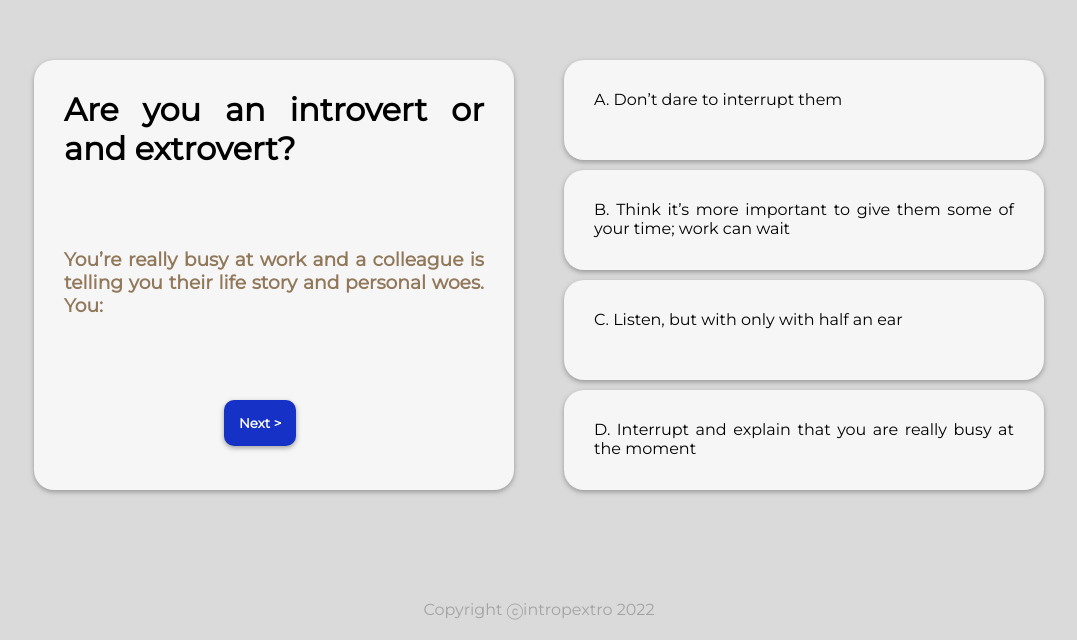
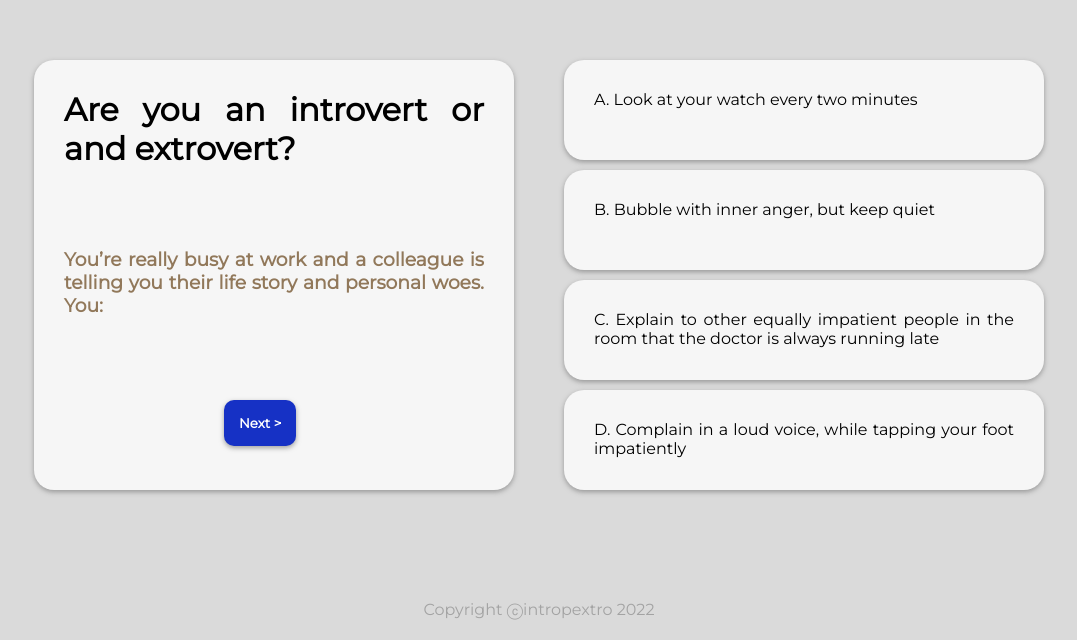
Before and after one commit to phenomenone/survey_introvert_extrovert, a React (Create React App) app: page / in a window 1280 px wide. Shown: the part 160-800 px from the top of the page, without its empty margins (101-1178 px from the left). Built offline with nearby package versions, Linux system fonts and the light colour scheme; a web font is replaced by a local one.

Commit message:
[Fix] Update and refactor App component to Show Maimcard and card components only. add ID property for each object in questions.js. Improved Card component to show all multiple answer per each question.

```diff
--- a/public/styles.css
+++ b/public/styles.css
@@ -42,6 +42,10 @@ h3 {
   margin: 10px;
 }
 
+.btn-p {
+  margin: -100px 200px;
+  }
+
 .btn {
   padding: 15px;
   background-color: rgb(22, 49, 197);
@@ -52,15 +56,6 @@ h3 {
   box-shadow: 0 2px 5px rgb(122, 122, 122, 0.7);
 }
 
-
-.btn-p {
-margin: -100px 200px;
-}
-.btn:hover{
-  background-color: rgb(35, 67, 245);
-
-
-}
 .main-card {
   height: 370px;
 }
--- a/src/components/App.jsx
+++ b/src/components/App.jsx
@@ -2,45 +2,24 @@ import React from "react";
 // import Header from "./Header";
 import Footer from "./Footer";
 import Card from "./Card";
-import data from "../data";
+import questions from "../questions";
 import Maincard from "./Maincard";
 
+function App() {
 
-function App() {
-  console.log(data);
+  let questionNumber = 0;
+
   return (
-    <div className="flexbox-container">
-      <div className="flexbox-item">
-      <form action="">
-        <div className="card main-card">
-          <h1>Are you an introvert or and extrovert?</h1>
-          <h3> {data[0].question}</h3>
-        </div>
-        <div className="btn-p">
-        <input className="btn" type="submit" Value="Next >"/>
-        </div>
-      </form>
+    <div>
+      <div className="flexbox-container">
+          <Maincard question={questions[questionNumber].question} />
+          <Card id={questions[questionNumber].id}/>
+      </div>
+
+    <Footer />
     </div>
 
-    <div className="flexbox-item">
-      <Card
-        answer={data[0].answer1}
-      />
-      <Card
-        answer={data[0].answer2}
-      />
-      <Card
-        answer={data[0].answer3}
-      />
-      <Card
-        answer={data[0].answer4}
-      />
-    </div>
-
-
-      <Footer />
-    </div>
-  );
+  )
 }
 
 export default App;
--- a/src/components/Card.jsx
+++ b/src/components/Card.jsx
@@ -1,10 +1,23 @@
 import React from "react";
+import questions from "../questions";
 
 function Card(Props) {
+
   return (
+    <div className="flexbox-item">
       <div className="card">
-        <p>{Props.answer}</p>
+        <p>{questions[Props.id].answer1}</p>
       </div>
+      <div className="card">
+        <p>{questions[Props.id].answer2}</p>
+      </div>
+      <div className="card">
+        <p>{questions[Props.id].answer3}</p>
+      </div>
+      <div className="card">
+        <p>{questions[Props.id].answer4}</p>
+      </div>
+    </div>
   );
 }
 
--- a/src/components/Maincard.jsx
+++ b/src/components/Maincard.jsx
@@ -1,16 +1,19 @@
-import React from 'react';
+import React from "react";
 
-
-
-function Maincard(Props){
-
-   return(
+function Maincard(Props) {
+  return (
+    <div className="flexbox-item">
+    <form action="">
       <div className="card main-card">
-         <h1>Are you an introvert or and extrovert?</h1>
-         <h3> {Props.question}</h3>
+        <h1>Are you an introvert or and extrovert?</h1>
+        <h3> {Props.question}</h3>
       </div>
-      )
-
+      <div className="btn-p">
+        <input className="btn" type="submit" Value="Next >" />
+      </div>
+    </form>
+    </div>
+  );
 }
 
 export default Maincard;
--- a/src/data.js
+++ b/src/questions.js
@@ -1,5 +1,6 @@
-const data = [
+const questions = [
     {
+        id: 1,
         question: "You’re really busy at work and a colleague is telling you their life story and personal woes. You:",
         answer1: "A. Don’t dare to interrupt them",
         answer2: "B. Think it’s more important to give them some of your time; work can wait",
@@ -7,6 +8,7 @@ const data = [
         answer4: "D. Interrupt and explain that you are really busy at the moment"
     },
     {
+        id: 2,
         question: "You’ve been sitting in the doctor’s waiting room for more than 25 minutes. You:",
         answer1: "A. Look at your watch every two minutes",
         answer2: "B. Bubble with inner anger, but keep quiet",
@@ -14,6 +16,7 @@ const data = [
         answer4: "D. Complain in a loud voice, while tapping your foot impatiently"
     },
     {
+        id: 3,
         question: "You’re having an animated discussion with a colleague regarding a project that you’re in charge of. You:",
         answer1: "A. Don’t dare contradict them",
         answer2: "B. Think that they are obviously right",
@@ -21,6 +24,7 @@ const data = [
         answer4: "D. Continuously interrupt your colleague"
     },
     {
+        id: 4,
         question: "You are taking part in a guided tour of a museum. You:",
         answer1: "A. Are a bit too far towards the back so don’t really hear what the guide is saying",
         answer2: "B. Follow the group without questio",
@@ -28,6 +32,7 @@ const data = [
         answer4: "D. Are right up the front, adding your own comments in a loud voice"
     },
     {
+        id: 5,
         question: "During dinner parties at your home, you have a hard time with people who:",
         answer1: "A. Ask you to tell a story in front of everyone else",
         answer2: "B. Talk privately between themselves",
@@ -35,6 +40,7 @@ const data = [
         answer4: "D. Always drag the conversation back to themselves"
     },
     {
+        id: 6,
         question: "You crack a joke at work, but nobody seems to have noticed. You:",
         answer1: "A. Think it’s for the best — it was a lame joke anyway",
         answer2: "B. Wait to share it with your friends after work",
@@ -43,4 +49,4 @@ const data = [
     }
 ];
 
-export default data;
+export default questions;
```
